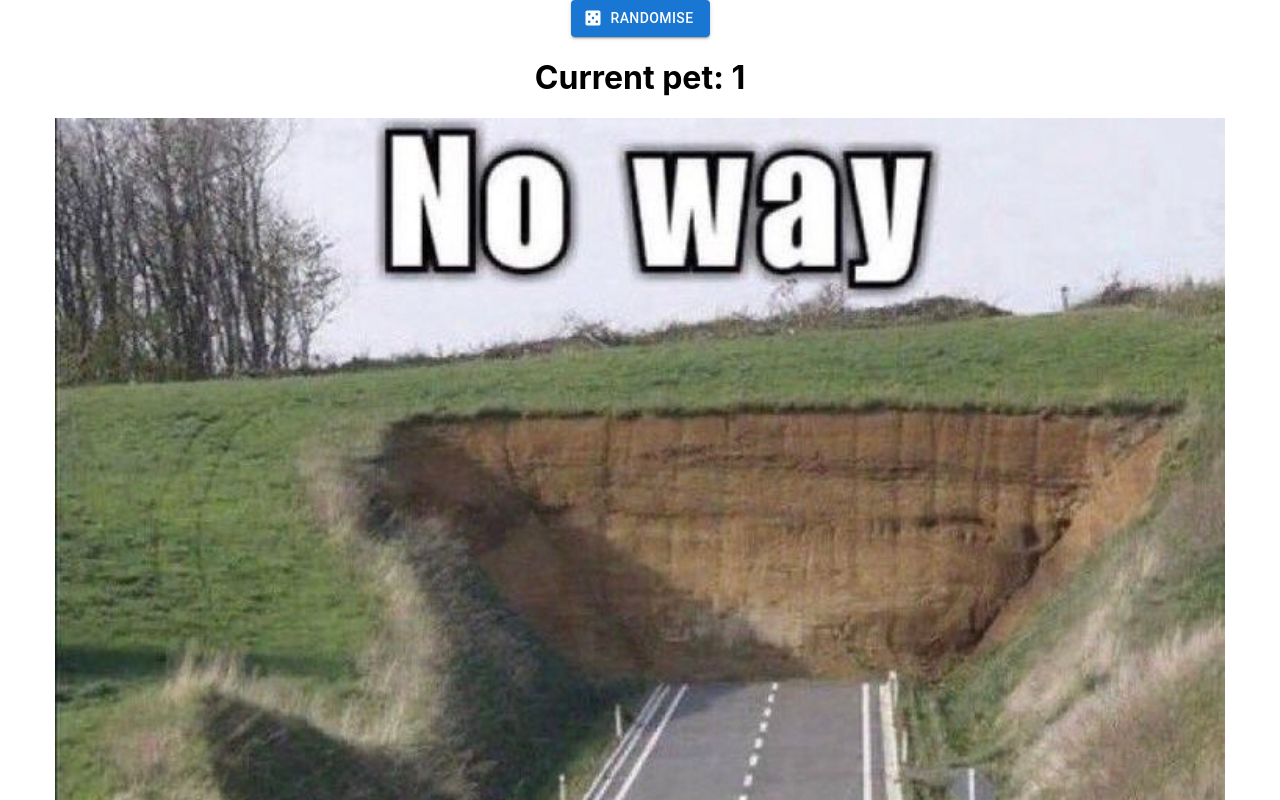
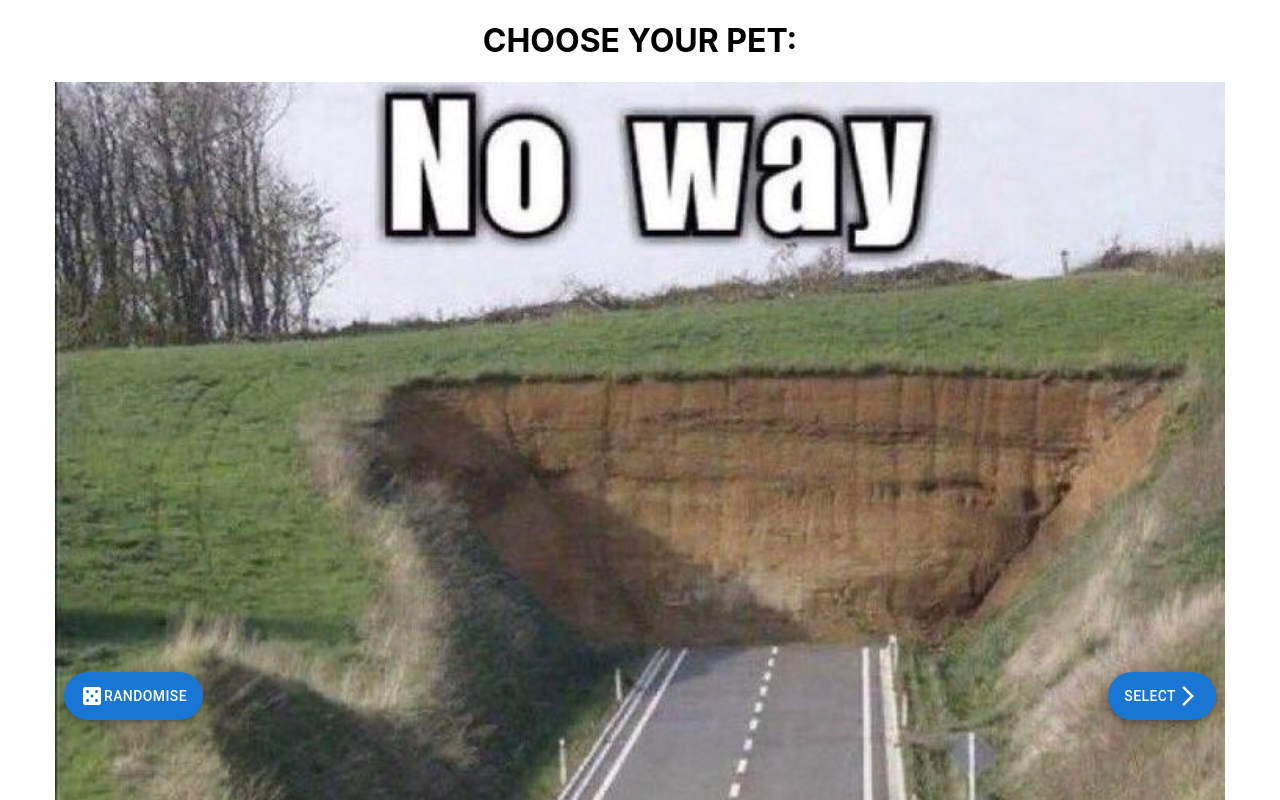
Before and after one commit to lia-arroyo/swag-crew-hackathon, a React (Create React App) app: page / in a window 1280 px wide. Shown: the top 800 px of the page. Built offline with nearby package versions, Linux system fonts and the light colour scheme.

Commit message:
style randomise button and create similar select button

```diff
--- a/src/pages/Creation.js
+++ b/src/pages/Creation.js
@@ -1,7 +1,9 @@
-import Button from "@mui/material/Button";
 import CasinoIcon from "@mui/icons-material/Casino";
+import ArrowForwardIosIcon from "@mui/icons-material/ArrowForwardIos";
 import { useState } from "react";
 import pet1 from "../images/pets/1.png";
+import { Fab } from "@mui/material";
+import "../styles/creation.css";
 
 const Creation = () => {
   const [pet, setPet] = useState(1);
@@ -26,15 +28,21 @@ const Creation = () => {
 
   return (
     <div>
-      <Button
+      <h1>CHOOSE YOUR PET:</h1>
+      <Fab
+        color="primary"
+        id="random-btn"
         onClick={getNewPet}
-        startIcon={<CasinoIcon />}
-        variant="contained"
+        variant="extended"
       >
+        <CasinoIcon />
         Randomise
-      </Button>
-      <h1>Current pet: {pet}</h1>
+      </Fab>
       <img src={petAvatar} alt="Pet avatar" />
+      <Fab color="primary" id="select-btn" variant="extended">
+        Select
+        <ArrowForwardIosIcon />
+      </Fab>
     </div>
   );
 };
--- /dev/null
+++ b/src/styles/creation.css
@@ -0,0 +1,11 @@
+#random-btn {
+  position: absolute;
+  bottom: 10%;
+  left: 5%;
+}
+
+#select-btn {
+  position: absolute;
+  bottom: 10%;
+  right: 5%;
+}
```
